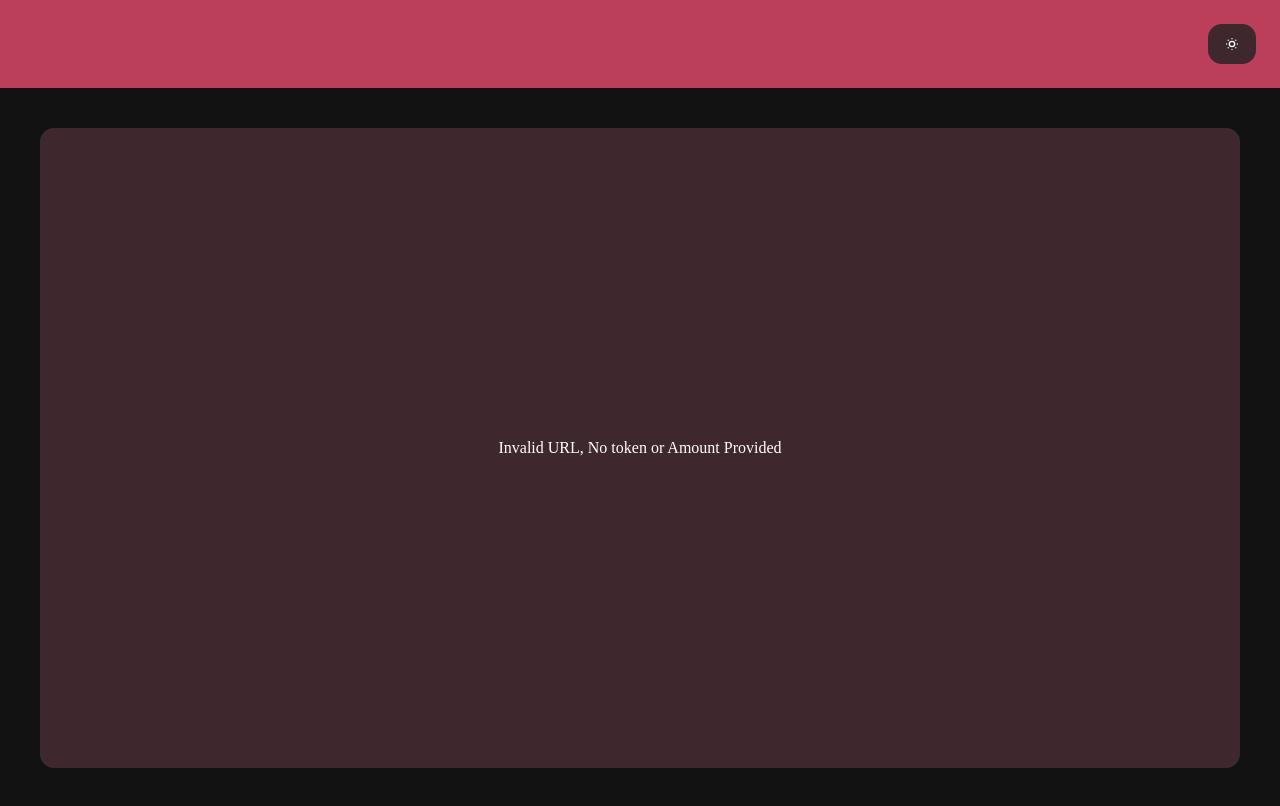
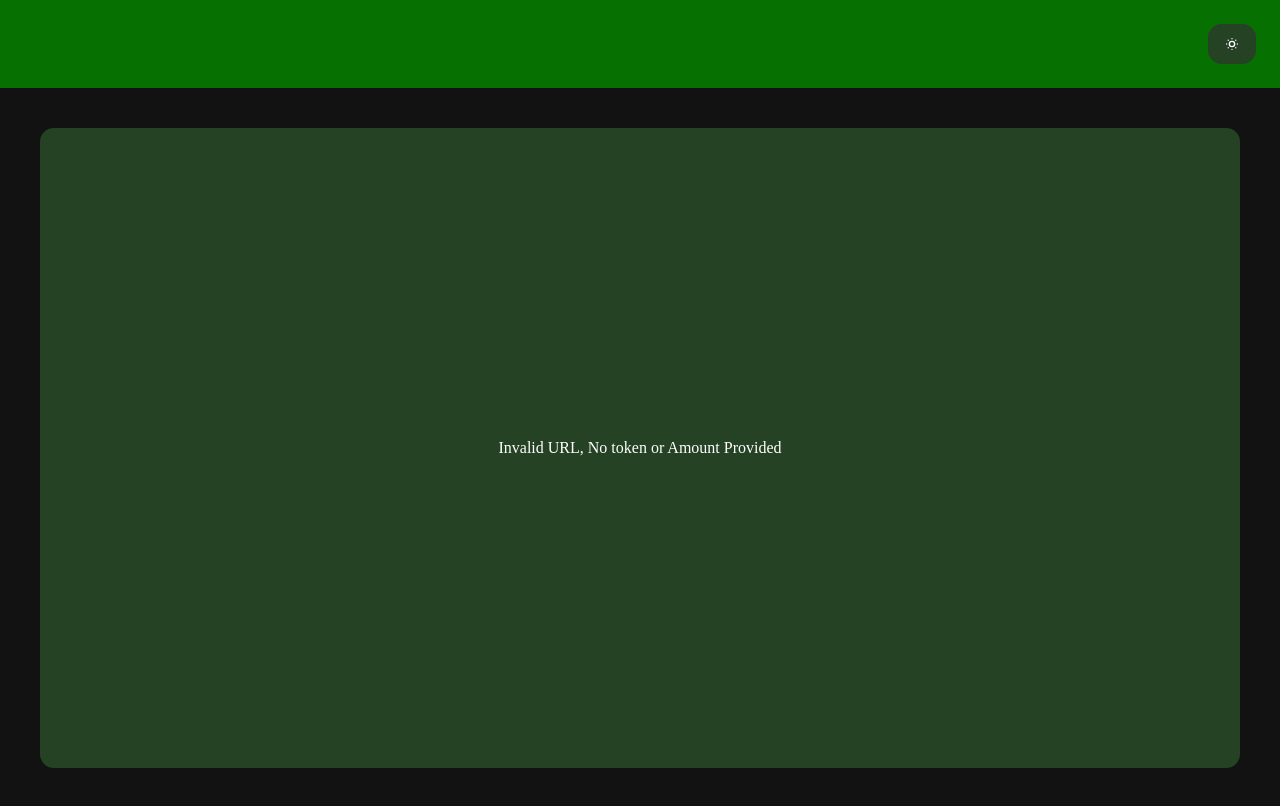
Before and after one commit to paurush11/batpay, a Next.js app in the folder apps/bank-app/: page / in a window 1280 px wide. Built offline with nearby package versions, Linux system fonts and the light colour scheme.

Commit message:
feat: added bank ui and functionality

```diff
--- /dev/null
+++ b/apps/bank-app/actions/processPayment.ts
@@ -0,0 +1,110 @@
+"use server";
+import db from '@repo/db';
+import axios from 'axios';
+
+const processPayment = async (amount: number, token: string) => {
+    try {
+        await db.$transaction(async tx => {
+            // check the token;
+            const bankAmountToBeAdded = await tx.bankToken.findFirst({
+                where: {
+                    token: token,
+                }
+            })
+            if (!bankAmountToBeAdded) {
+                throw new Error("Invalid token");
+            }
+
+            if (bankAmountToBeAdded?.isUsed) {
+                throw new Error("Token already used");
+            }
+
+            if (bankAmountToBeAdded?.amount !== amount) {
+                throw new Error("Amount mismatch");
+            }
+
+            await tx.onRampTransaction.update({
+                where: {
+                    token: token,
+                    userId: bankAmountToBeAdded?.userId,
+                    amount: amount
+                },
+                data: {
+                    status: "AUTHORIZED"
+                }
+            })
+
+            await tx.bankToken.update({
+                where: {
+                    token: token,
+                },
+                data: {
+                    isUsed: true
+                }
+            })
+        })
+        await sendWebhook(token);
+        return {
+            message: "Payment processed successfully"
+        }
+    } catch (e: any) {
+        return {
+            error: e.message,
+            message: "Payment failed"
+        }
+    }
+}
+const sendWebhook = async (token: string) => {
+    try {
+        const response = await axios.post("http://localhost:3003/webhookRAMP", {
+            token: token,
+        })
+        const data = response.data
+        console.log("Webhook response:", data);
+    } catch (error) {
+        console.error("Failed to send webhook:", error);
+    }
+};
+const cancelPayment = async (token: string) => {
+    try {
+        await db.$transaction(async tx => {
+            const bankAmountToBeAdded = await tx.bankToken.findFirst({
+                where: {
+                    token: token,
+                }
+            })
+            if (!bankAmountToBeAdded) {
+                throw new Error("Invalid token");
+            }
+
+            if (bankAmountToBeAdded?.isUsed) {
+                throw new Error("Token already used");
+            }
+
+            await tx.onRampTransaction.update({
+                where: {
+                    token: token,
+                    userId: bankAmountToBeAdded?.userId,
+                },
+                data: {
+                    status: "CANCELLED"
+                }
+            })
+
+            return {
+                message: "Payment cancelled successfully"
+            }
+        })
+
+    } catch (e: any) {
+        return {
+            error: e.message,
+            message: "Payment Cancelled"
+        }
+    }
+
+}
+export {
+    processPayment,
+    cancelPayment
+}
--- a/apps/bank-app/app/globals.css
+++ b/apps/bank-app/app/globals.css
@@ -2,48 +2,49 @@
 @tailwind components;
 @tailwind utilities;
 
+
 :root {
-    --background: 347 22% 100%;
-    --foreground: 347 5% 10%;
-    --card: 347 22% 100%;
-    --card-foreground: 347 5% 15%;
-    --popover: 347 22% 100%;
-    --popover-foreground: 347 95% 10%;
-    --primary: 347 50% 49%;
+    --background: 117 100% 95%;
+    --foreground: 117 5% 10%;
+    --card: 117 50% 90%;
+    --card-foreground: 117 5% 15%;
+    --popover: 117 100% 95%;
+    --popover-foreground: 117 100% 10%;
+    --primary: 117 100% 22%;
     --primary-foreground: 0 0% 100%;
-    --secondary: 347 22% 90%;
+    --secondary: 117 30% 70%;
     --secondary-foreground: 0 0% 0%;
-    --muted: 309 22% 95%;
-    --muted-foreground: 347 5% 40%;
-    --accent: 309 22% 90%;
-    --accent-foreground: 347 5% 15%;
-    --destructive: 0 50% 50%;
-    --destructive-foreground: 347 5% 100%;
-    --border: 347 22% 82%;
-    --input: 347 22% 50%;
-    --ring: 347 50% 49%;
+    --muted: 79 30% 85%;
+    --muted-foreground: 117 5% 35%;
+    --accent: 79 30% 80%;
+    --accent-foreground: 117 5% 15%;
+    --destructive: 0 100% 30%;
+    --destructive-foreground: 117 5% 90%;
+    --border: 117 30% 50%;
+    --input: 117 30% 23%;
+    --ring: 117 100% 22%;
     --radius: 1rem;
 }
 
 .dark {
-    --background: 347 22% 10%;
-    --foreground: 347 5% 100%;
-    --card: 347 22% 10%;
-    --card-foreground: 347 5% 100%;
-    --popover: 347 22% 5%;
-    --popover-foreground: 347 5% 100%;
-    --primary: 347 50% 49%;
+    --background: 117 50% 10%;
+    --foreground: 117 5% 90%;
+    --card: 117 50% 10%;
+    --card-foreground: 117 5% 90%;
+    --popover: 117 50% 5%;
+    --popover-foreground: 117 5% 90%;
+    --primary: 117 100% 22%;
     --primary-foreground: 0 0% 100%;
-    --secondary: 347 22% 20%;
+    --secondary: 117 30% 20%;
     --secondary-foreground: 0 0% 100%;
-    --muted: 309 22% 25%;
-    --muted-foreground: 347 5% 65%;
-    --accent: 309 22% 25%;
-    --accent-foreground: 347 5% 95%;
-    --destructive: 0 50% 50%;
-    --destructive-foreground: 347 5% 100%;
-    --border: 347 22% 50%;
-    --input: 347 22% 50%;
-    --ring: 347 50% 49%;
+    --muted: 79 30% 23%;
+    --muted-foreground: 117 5% 60%;
+    --accent: 79 30% 23%;
+    --accent-foreground: 117 5% 90%;
+    --destructive: 0 100% 30%;
+    --destructive-foreground: 117 5% 90%;
+    --border: 117 30% 23%;
+    --input: 117 30% 23%;
+    --ring: 117 100% 22%;
     --radius: 1rem;
 }
--- a/apps/bank-app/app/layout.tsx
+++ b/apps/bank-app/app/layout.tsx
@@ -3,6 +3,8 @@ import localFont from "next/font/local";
 import "./globals.css";
 import Providers from "./providers";
 import { Navbar } from "../components/Navbar";
+import { Toaster } from "@repo/ui";
+
 
 const geistSans = localFont({
   src: "./fonts/GeistVF.woff",
@@ -29,6 +31,7 @@ export default function RootLayout({
         <Providers>
           <Navbar />
           {children}
+          <Toaster />
         </Providers>
       </body>
     </html>
--- a/apps/bank-app/app/page.tsx
+++ b/apps/bank-app/app/page.tsx
@@ -4,28 +4,25 @@ import HomeComponentNoPayment from "../components/Home/HomeComponentNoPayment";
 interface HomeProps {
   searchParams: { [key: string]: string | string[] | undefined };
 }
-export default async function Home({ searchParams }: HomeProps) {
+export default function Home({ searchParams }: HomeProps) {
   const values = searchParams;
   const token = values["token"] as string;
   const amount = values["amount"] as string;
   let errorMessage = "";
   if (!token || !amount) {
     errorMessage = "Invalid URL, No token or Amount Provided";
-    return (
-      <HomeComponentNoPayment message={errorMessage} />
-    )
-  } else {
-    const amountInNumber = Number(amount);
-    if (isNaN(amountInNumber)) {
-      errorMessage = "Invalid amount, the amount should be a given number";
-      return (
-        <HomeComponentNoPayment message={errorMessage} />
-      )
-    } else {
-      return (
-        <HomeComponent amount={amountInNumber} token={token} />
-      )
-    }
+    return <HomeComponentNoPayment message={errorMessage} />;
   }
 
+  const amountInNumber = Number(amount);
+  if (isNaN(amountInNumber)) {
+    errorMessage = "Invalid amount, the amount should be a given number";
+    return <HomeComponentNoPayment message={errorMessage} />;
+  }
+
+  return <HomeComponent amount={amountInNumber} token={token} />;
+
 }
+// export default function Home() {
+//   return <HomeComponent amount={0} token={""} />;
+// }
--- a/apps/bank-app/components/Navbar.tsx
+++ b/apps/bank-app/components/Navbar.tsx
@@ -3,11 +3,7 @@
 import React from 'react'
 import ThemeToggler from './theme-toggler';
 
-interface NavbarProps {
-
-}
-
-export const Navbar: React.FC<NavbarProps> = ({ }) => {
+export const Navbar: React.FC = () => {
     return (
         <div className="flex p-6 justify-end size-full bg-primary">
             <ThemeToggler />
--- a/apps/bank-app/package.json
+++ b/apps/bank-app/package.json
@@ -9,8 +9,11 @@
     "lint": "next lint"
   },
   "dependencies": {
+    "@repo/db": "*",
     "@repo/ui": "*",
+    "@repo/zodTypes": "*",
     "axios": "^1.7.2",
+    "bcrypt": "^5.1.1",
     "lucide-react": "^0.408.0",
     "next": "15.0.0-rc.0",
     "next-themes": "^0.3.0",
@@ -20,6 +23,7 @@
   "devDependencies": {
     "@repo/eslint-config": "*",
     "@repo/typescript-config": "*",
+    "@types/bcrypt": "^10.0.28-alpha",
     "@types/eslint": "^8.56.10",
     "@types/node": "^20",
     "@types/react": "^18",
```
Also changed, not shown: apps/bank-app/api/generateToken.ts (added, +40 -0 lines), apps/bank-app/api/route.ts (added, +50 -0 lines), apps/bank-app/components/Home/HomeComponent.tsx (+27 -45 lines).
